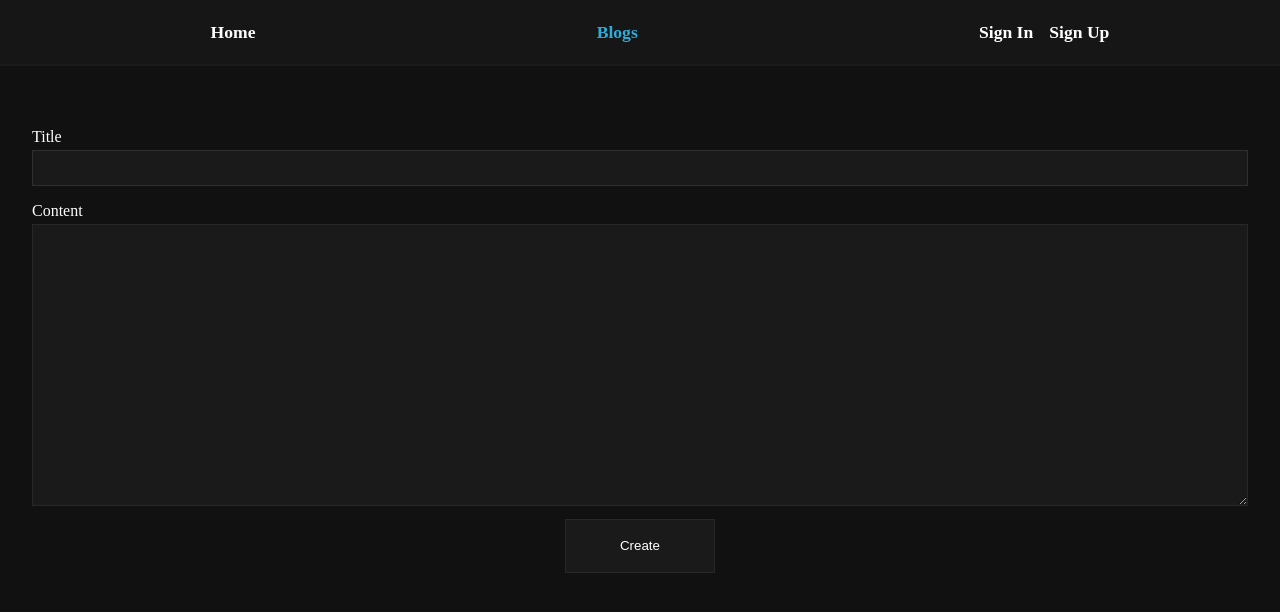
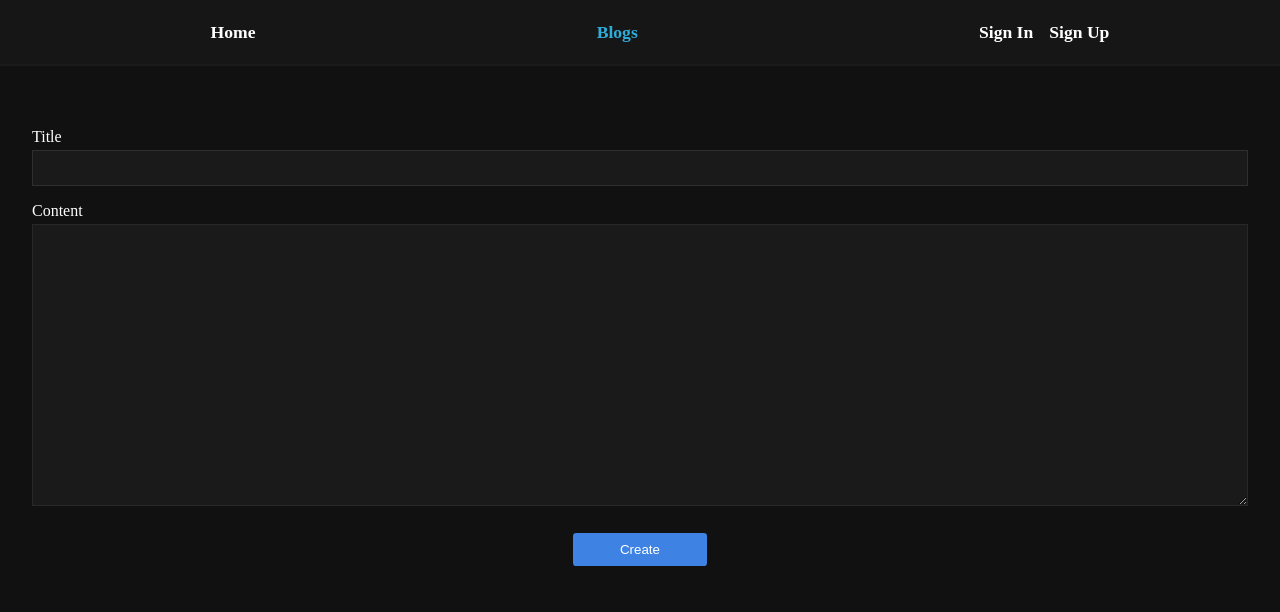
Before and after one commit to utilyre/influence, a React (Vite) app in the folder client/: page /blogs/new in a window 1280 px wide. Shown: the top 612 px of the page. Built offline with nearby package versions, Linux system fonts and the light colour scheme.

Commit message:
refactor(button): extract styled button to its own file

```diff
--- a/client/src/pages/Blogs.jsx
+++ b/client/src/pages/Blogs.jsx
@@ -3,6 +3,7 @@ import styled from 'styled-components'
 
 import BlogList from '../components/BlogList'
 import { useUser } from '../contexts/UserProvider'
+import Button from '../styled/Button'
 
 const Heading = styled.h1`
   text-align: center;
@@ -18,28 +19,6 @@ const BlogsWrapper = styled.div`
   flex-direction: column;
 `
 
-const NewBlog = styled.button`
-  align-self: flex-end;
-  margin-block-start: 2em;
-  margin-inline-end: 1em;
-  height: 3em;
-  padding-inline: 1em;
-  background-color: #8e32ec;
-  border: none;
-  border-radius: 5px;
-  cursor: pointer;
-  transition: 300ms ease background-color;
-
-  &:hover {
-    background-color: #9a48ee;
-  }
-
-  &:focus {
-    outline: 3px #8e32ec solid;
-    outline-offset: 0.5em;
-  }
-`
-
 const Home = () => {
   const navigate = useNavigate()
 
@@ -53,9 +32,9 @@ const Home = () => {
         <BlogList />
 
         {user !== null && (
-          <NewBlog onClick={() => navigate('/blogs/new')}>
+          <Button onClick={() => navigate('/blogs/new')}>
             Create new blog
-          </NewBlog>
+          </Button>
         )}
       </BlogsWrapper>
     </div>
--- a/client/src/pages/Login.jsx
+++ b/client/src/pages/Login.jsx
@@ -4,6 +4,7 @@ import { Navigate } from 'react-router-dom'
 import styled from 'styled-components'
 
 import { useUser } from '../contexts/UserProvider'
+import Button from '../styled/Button'
 
 const Form = styled.form`
   display: flex;
@@ -36,27 +37,6 @@ const Input = styled.input`
 
   &:focus {
     border-bottom-color: #d95024;
-  }
-`
-
-const Button = styled.button`
-  background-color: #3e83e3;
-  border: none;
-  border-radius: 0.25em;
-  height: 2.5em;
-  width: 10em;
-  margin-inline: auto;
-  cursor: pointer;
-  transition: 300ms ease background-color;
-  margin-block-start: 1em;
-
-  &:hover {
-    background-color: #5391e6;
-  }
-
-  &:focus {
-    outline: #3e83e3 solid 3px;
-    outline-offset: 0.5em;
   }
 `
 
--- a/client/src/pages/NewBlog.jsx
+++ b/client/src/pages/NewBlog.jsx
@@ -4,6 +4,7 @@ import styled from 'styled-components'
 
 import toKebabcase from '../utils/toKebabcase'
 import { useBlogs } from '../contexts/BlogsProvider'
+import Button from '../styled/Button'
 
 const Form = styled.form`
   display: flex;
@@ -41,20 +42,6 @@ const Textarea = styled.textarea`
 
   &:focus {
     border-color: #2f2f2f;
-  }
-`
-
-const Button = styled.button`
-  height: 4em;
-  width: 150px;
-  background-color: #1a1a1a;
-  border: 1px solid #282828;
-  align-self: center;
-  cursor: pointer;
-  transition: 300ms ease background-color;
-
-  &:hover {
-    background-color: #161616;
   }
 `
 
@@ -98,7 +85,9 @@ const NewBlog = () => {
         onChange={(e) => setContent(e.target.value)}
       ></Textarea>
 
-      <Button type='submit'>Create</Button>
+      <Button type='submit' className='centered'>
+        Create
+      </Button>
     </Form>
   )
 }
--- /dev/null
+++ b/client/src/styled/Button.jsx
@@ -0,0 +1,27 @@
+import styled from 'styled-components'
+
+const Button = styled.button`
+  background-color: #3e83e3;
+  border: none;
+  border-radius: 0.25em;
+  height: 2.5em;
+  width: 10em;
+  cursor: pointer;
+  transition: 300ms ease background-color;
+  margin-block-start: 1em;
+
+  &.centered {
+    margin-inline: auto;
+  }
+
+  &:hover {
+    background-color: #5391e6;
+  }
+
+  &:focus {
+    outline: #3e83e3 solid 3px;
+    outline-offset: 0.5em;
+  }
+`
+
+export default Button
```
